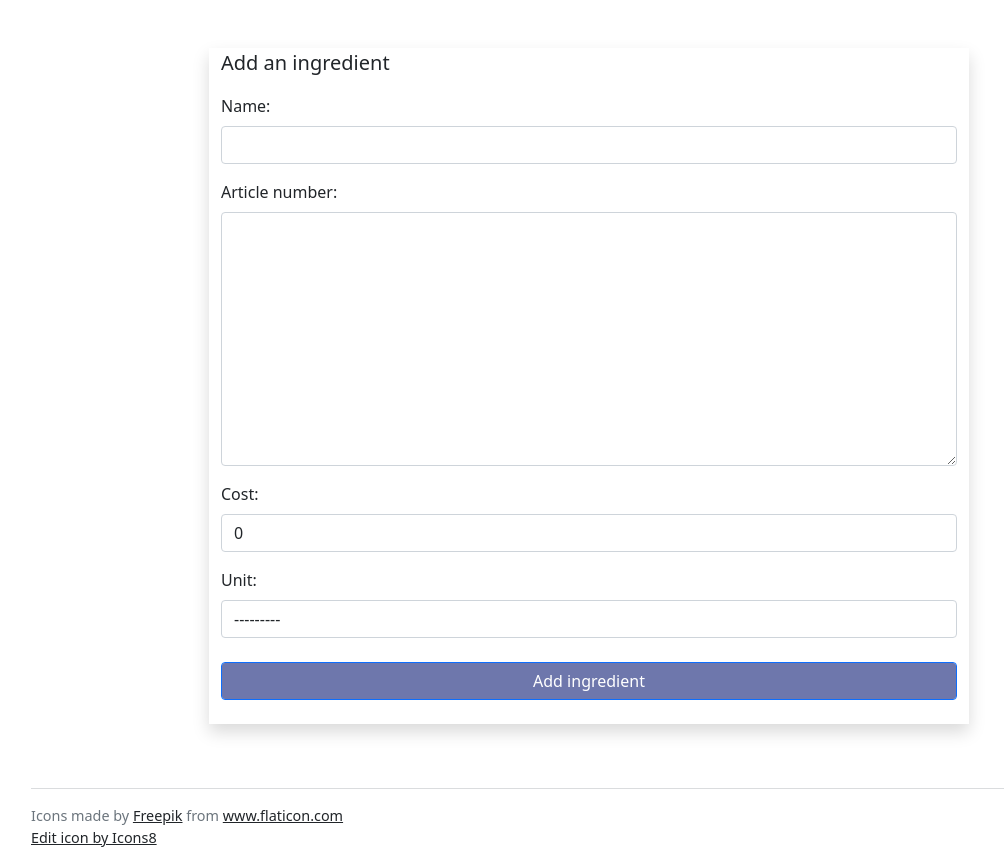
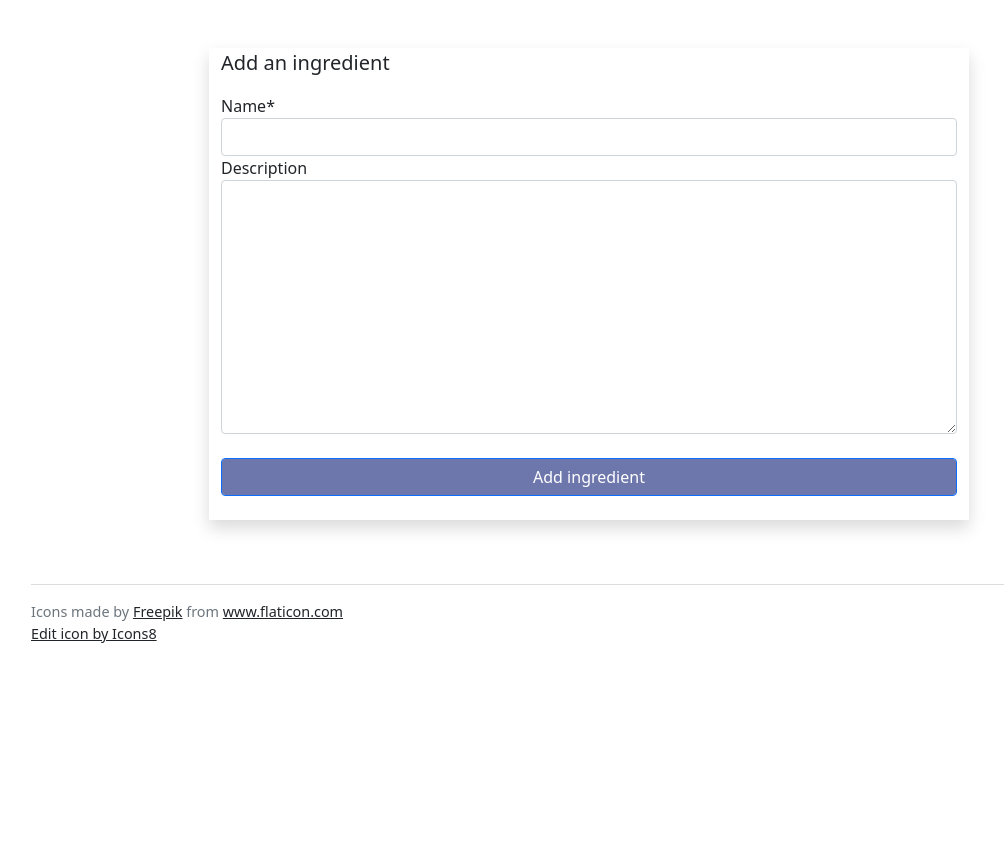
Before and after one commit to ajoyoommen/recipe_manager, a Django app: template recipes/templates/ingredients/new.html in a window 1280 px wide. Shown: the part 56-920 px from the top of the page, without its empty margins (51-1055 px from the left). After the commit the page ends 699 px from the top, so only its background shows below. Run offline with Django 3.2, Linux system fonts and the light colour scheme; the template is opened without the code that fills it: values that come from a table or form of the project are taken from there, others are empty; some libraries are stand-ins or nearby versions.

Commit message:
Install crispy-forms for ingredient form

```diff
--- a/recipe_manager/settings.py
+++ b/recipe_manager/settings.py
@@ -36,6 +36,7 @@ INSTALLED_APPS = [
     'django.contrib.sessions',
     'django.contrib.messages',
     'django.contrib.staticfiles',
+    'crispy_forms',
     'recipes'
 ]
 
@@ -127,3 +128,5 @@ STATICFILES_DIRS = [
 # https://docs.djangoproject.com/en/3.2/ref/settings/#default-auto-field
 
 DEFAULT_AUTO_FIELD = 'django.db.models.BigAutoField'
+
+CRISPY_TEMPLATE_PACK = 'bootstrap4'
--- a/recipes/templates/ingredients/new.html
+++ b/recipes/templates/ingredients/new.html
@@ -1,4 +1,6 @@
 {% extends '_layout.html' %}
+
+{% load crispy_forms_tags %}
 
 {% block title %}Add an Ingredient | Recipe Manager{% endblock %}
 
@@ -8,33 +10,7 @@
     <div class="col-md-8 shadow mt-5">
       <form method="post">{% csrf_token %}
         <p class="lead">Add an ingredient</p>
-        <p>
-          <label class="form-label" for="id_name">Name:</label>
-          <input class="form-control" type="text" name="name" maxlength="255" required="" id="id_name">
-        </p>
-        <p>
-          <label class="form-label" for="id_article_number">Article number:</label>
-          <textarea class="form-control" name="article_number" cols="40" rows="10" id="id_article_number"></textarea>
-        </p>
-        <p>
-          <label class="form-label" for="id_cost">Cost:</label>
-          <input class="form-control" type="number" name="cost" value="0" step="0.0001" required="" id="id_cost">
-        </p>
-        <p>
-          <label class="form-label" for="id_unit">Unit:</label>
-          <select class="form-control" name="unit" required="" id="id_unit">
-            <option value="" selected="">---------</option>
-            <option value="gram">1 gram</option>
-            <option value="kilogram">1 kilogram</option>
-            <option value="liter">1 liter</option>
-            <option value="centiliter">1 centiliter</option>
-          </select>
-        </p>
-        {% if form.errors %}
-          <div class="alert alert-error">
-            {{ form.errors}}
-          </div>
-        {% endif %}
+        {{ form|crispy }}
         <input class="form-control btn-primary bg-rm-main my-4" type="submit" value="Add ingredient">
       </form>
     </div>
--- a/requirements.txt
+++ b/requirements.txt
@@ -1 +1,2 @@
 Django==3.2.4
+django-crispy-forms==1.12.0
```
